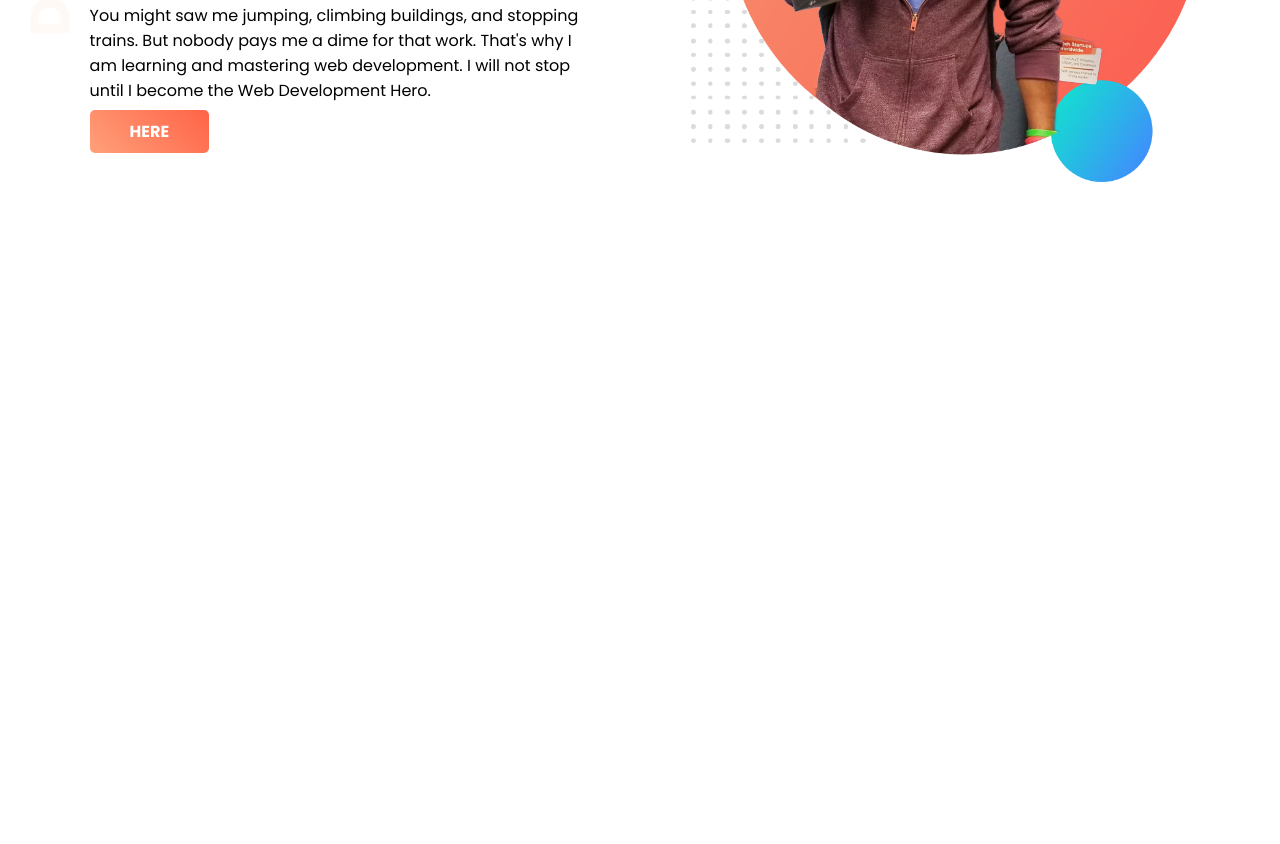
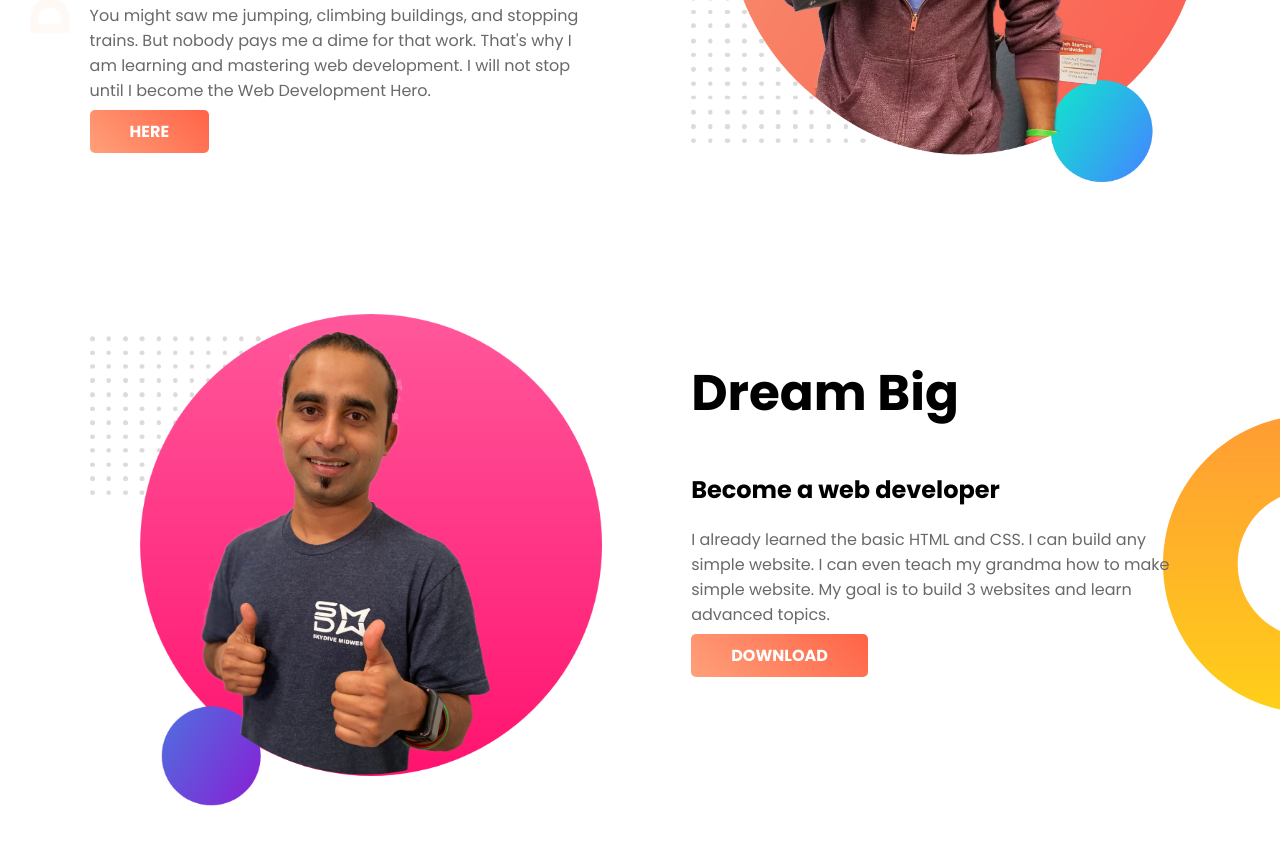
Before and after one commit to Pollob-Sutradhar/practis-day-11-08-2023, a plain HTML site: page index.html in a window 1280 px wide. Shown: the part 326-1170 px from the top of the page. Before the commit the page ends 800 px from the top, so only its background shows below. Drawn offline with Linux system fonts and the light colour scheme.

Commit message:
added dream big section

```diff
--- a/index.html
+++ b/index.html
@@ -22,6 +22,18 @@
         <div class="half-width">
             <img src="images/jhankar.png" alt="">
         </div>
+    </section>
+    <section class="dream-big">
+        <div class="half-width">
+            <img src="images/jhankar2.png" alt="">
+        </div>
+        <div class="half-width">
+            <h1>Dream Big</h1>
+            <h2>Become a web developer</h2>
+            <p>I already learned the basic HTML and CSS. I can build any simple website. I can even teach my grandma how to make simple website. My goal is to build 3 websites and learn advanced topics.</p>
+            <a class="anchot-button" target="_blank" href="https://en.wikipedia.org/wiki/Bangladesh">DOWNLOAD</a>
+
+        </div>
 
     </section>
 </body>
--- a/style.css
+++ b/style.css
@@ -4,6 +4,7 @@ body{
 }
 section{
     height: 500px;
+    margin-bottom:140px;
 }
 .contains-title{
     background-image: url(images/top-banner.png);
@@ -25,6 +26,9 @@ h1{
 span{
     color: orange;
 }
+p{
+    color: dimgray;
+}
 .anchot-button{
     text-decoration:none;
     font-weight: 700;
@@ -33,3 +37,8 @@ span{
     border-radius:5px;
     background-image:linear-gradient(45deg,lightsalmon,tomato);
 }
+.dream-big{
+    background-image: url(images/dream-bg.png);
+    background-repeat: no-repeat;
+    background-position:right;
+}
```
